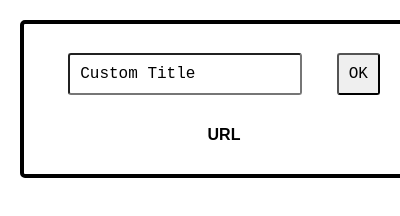
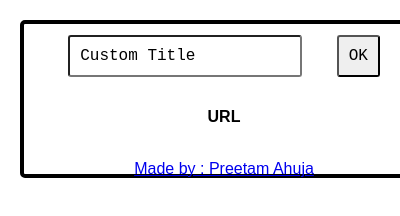
Before and after one commit to Mr-Ahuja/Smart-URL-Chrome-Extention, a browser extension: page popup.html in a window 400 px wide. Shown: the top 216 px of the page. Drawn offline with Linux system fonts and the light colour scheme.

Commit message:
Update popup.html
Updating Credits

```diff
--- a/popup.html
+++ b/popup.html
@@ -6,6 +6,8 @@
                 <input type="text" id="customTitle" value="Custom Title">
               <button id = "customTitleButton" class="clipboard">OK</button>
               <p id = "urlLabel">URL</p>
+                <br>
+               <a href="https://github.com/Mr-Ahuja/Smart-URL-Chrome-Extention/edit/main/popup.html">Made by : Preetam Ahuja</a>
             </center>
             </div>
             <script src="content.js"></script>
```
